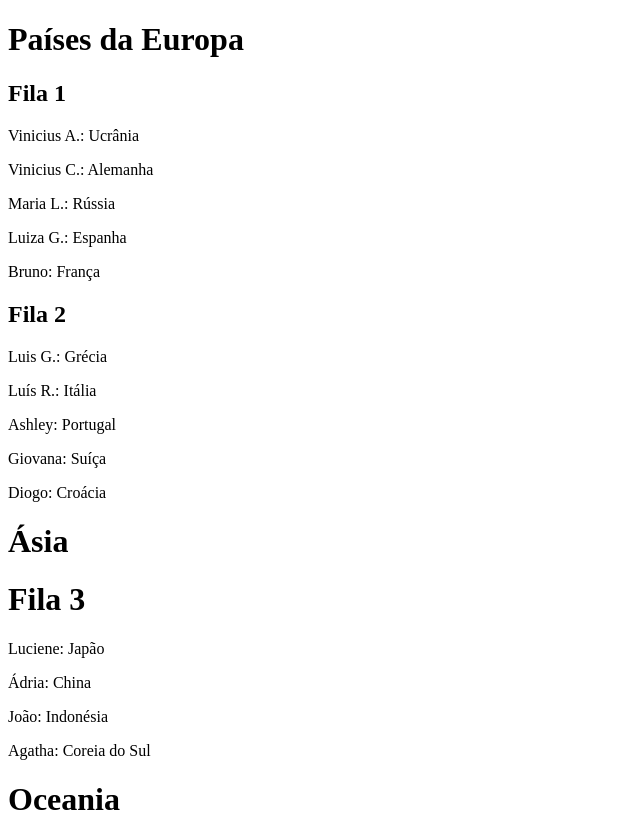
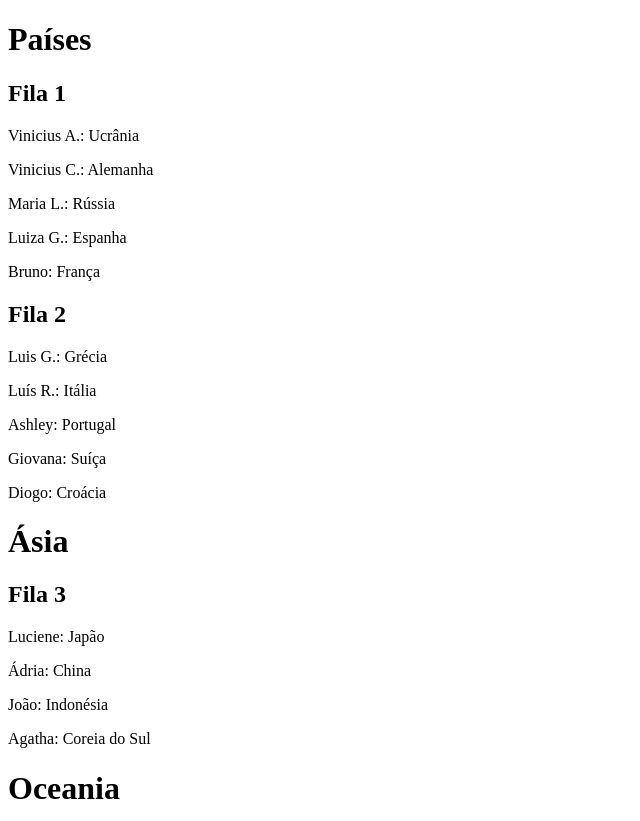
Before and after one commit to prof-guilherme-souza/1E-2025, a plain HTML site: page index.html in a window 1280 px wide. Shown: the top 821 px of the page, without its empty margins (0-640 px from the left). Drawn offline with Linux system fonts and the light colour scheme.

Commit message:
Ajustes texto

```diff
--- a/index.html
+++ b/index.html
@@ -7,7 +7,7 @@
 </head>
 <body>
 
-    <h1>Países da Europa</h1>
+    <h1>Países</h1>
 
     <h2>Fila 1</h2>
     <p>Vinicius A.: Ucrânia</p>
@@ -25,7 +25,7 @@
 
     <h1>Ásia</h1>
 
-    <h1>Fila 3</h1>
+    <h2>Fila 3</h2>
     <p>Luciene: Japão</p>
     <p>Ádria: China</p>
     <p>João: Indonésia</p>
```
